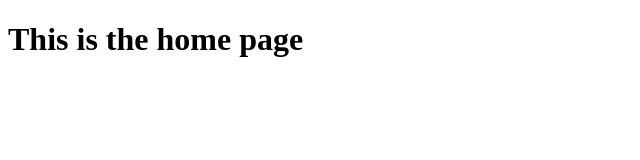
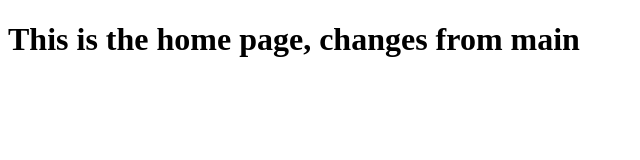
Before and after one commit to Delyc/Gym-Git-Exercise, a plain HTML site: page home.html in a window 1280 px wide. Shown: the whole page, without its empty margins (0-640 px from the left). Drawn offline with Linux system fonts and the light colour scheme.

Commit message:
changine home page from main

```diff
--- a/home.html
+++ b/home.html
@@ -7,6 +7,6 @@
     <title>Document</title>
 </head>
 <body>
-    <h1>This is the home page</h1>
+    <h1>This is the home page, changes from main</h1>
 </body>
 </html>
```
